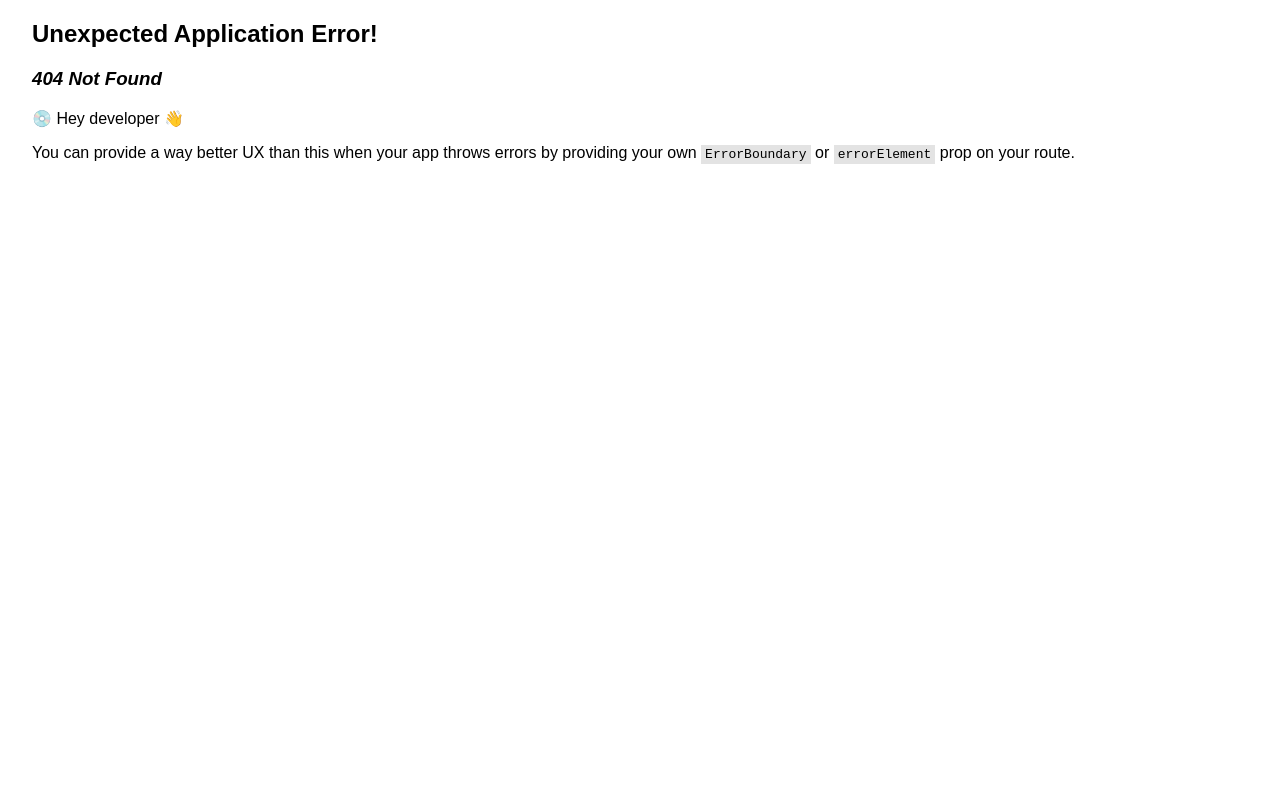
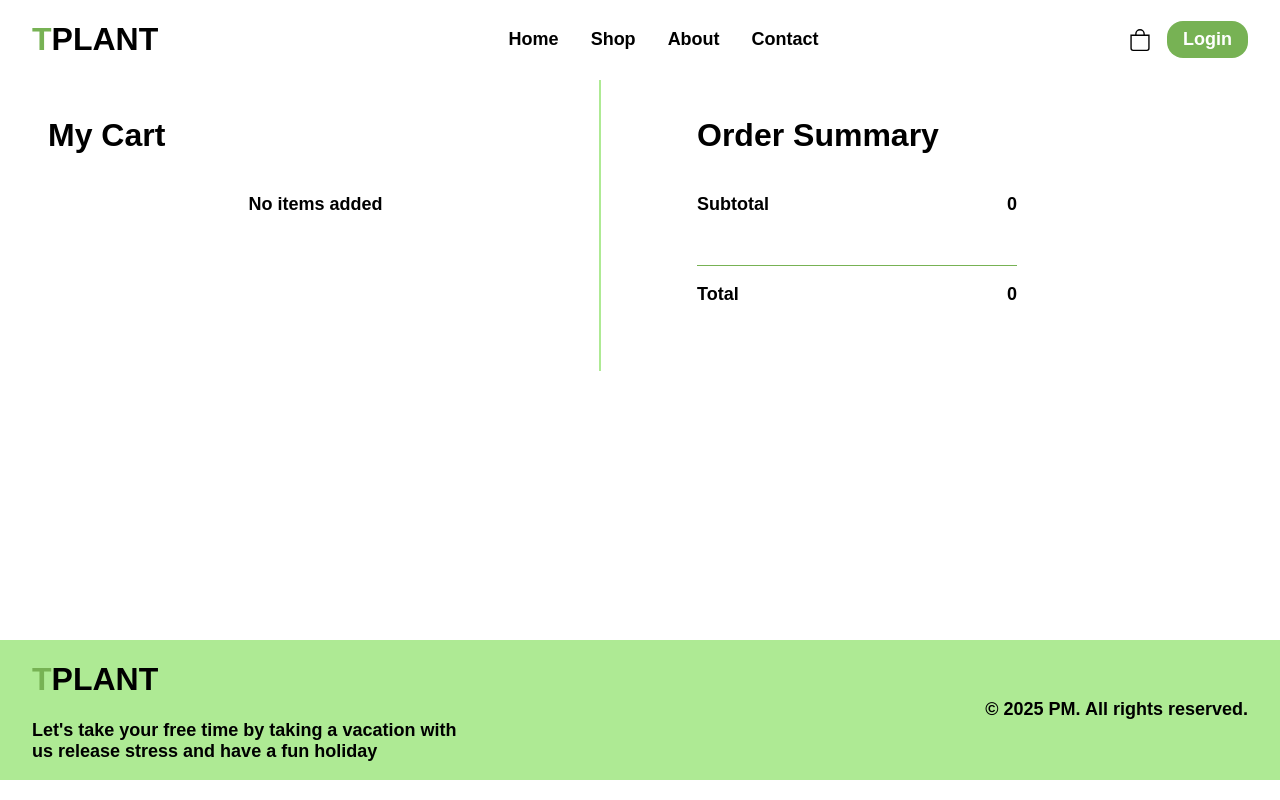
Before and after one commit to Prashant2415/pmvssh-landscaping-website, a React (Vite) app in the folder landscaping/: page /addtocart in a window 1280 px wide. Before the commit this address had no page. Built offline with nearby package versions, Linux system fonts and the light colour scheme; a web font is replaced by a local one.

Commit message:
added add to cart

```diff
--- a/landscaping/src/App.jsx
+++ b/landscaping/src/App.jsx
@@ -3,6 +3,7 @@ import './App.css'
 import Template from './components/layout/Template'
 import Shop from './components/Shop'
 import Home from './components/Home'
+import AddToCart from './components/AddToCart'
 
 
 function App() {
@@ -19,6 +20,10 @@ function App() {
           path: "/shop",
           element: <Shop/>
         }
+        ,{
+          path: "/addtocart",
+          element: <AddToCart/>
+        }
       ]
     }
   ])
--- a/landscaping/src/commonComponents/Card.jsx
+++ b/landscaping/src/commonComponents/Card.jsx
@@ -55,7 +55,7 @@ export const Card = ({ d, onCardClick }) => {
             <CardImage src={`./src/images/${plantImage}.jpg`} alt={plantName}></CardImage>
             <CardContent>
                 <CardContentHeading>{plantName}</CardContentHeading>
-                <CardContentPara>{plantPrice}</CardContentPara>
+                <CardContentPara>${plantPrice}</CardContentPara>
                 <SecondaryButton onClick={() => { onCardClick(cardData) }}>Add to cart</SecondaryButton>
             </CardContent>
         </CardComponent>
--- /dev/null
+++ b/landscaping/src/components/AddToCart.jsx
@@ -0,0 +1,64 @@
+import React from 'react'
+import { LSHeading, LSPara } from '../commonComponents/Common'
+import { useDispatch, useSelector } from 'react-redux'
+import "./component.css"
+import { decrement, increment, remove } from '../redux/addtocardSlice'
+const AddToCart = () => {
+    const dispatch = useDispatch();
+    const selector = useSelector(state => state.addtocartSlice.data);
+    console.log(selector);
+    const data = [
+        {
+            "id": 1,
+            "plantName": "A",
+            "plantImage": "imageOne",
+            "plantPrice": "20$"
+        },
+        {
+            "id": 2,
+            "plantName": "B",
+            "plantImage": "imageOne",
+            "plantPrice": "20$"
+        }
+    ]
+    const totalValue = selector?.reduce((total, item )=> total + item.plantPrice * item.quantity,0);
+    console.log(totalValue)
+  return (
+    <div className='add-to-cart-container'>
+      <div className="my-cart-container">
+      <LSHeading className='title'>My Cart</LSHeading>
+      {selector.map((d)=>(
+        <div className="my-cart">
+            <img className='mycart-image' src={`./src/images/${d.plantImage}.jpg`} alt={d.plantName} />
+            <LSPara className='mycart-para'>{d.plantName}</LSPara>
+            <div className="quantity-container">
+              <button className='quantity-button' onClick={()=> dispatch(decrement(d.id))}>-</button>
+              <span className='quantity-value'>{d.quantity}</span>
+              <button className='quantity-button' onClick={() => dispatch(increment(d.id))}>+</button>
+            </div>
+            <LSPara className='quantity-price'>${d.plantPrice * d.quantity}</LSPara>
+            <button className='remove-button' onClick={()=> dispatch(remove(d.id))}>Remove</button>
+        </div>
+      ))}
+      {selector.length === 0 && (
+        <div className="description">
+          <LSPara>No items added</LSPara>
+        </div>
+      )}
+      </div>
+      <div className="order-summary-container">
+      <LSHeading>Order Summary</LSHeading>
+      <div className="order-summary">
+        <LSPara>Subtotal</LSPara>
+        <LSPara>{selector.length === 0 ? 0 : totalValue}</LSPara>
+      </div>
+      <div className="total-smmary">
+      <LSPara>Total</LSPara>
+      <LSPara>{selector.length === 0 ? 0 : totalValue}</LSPara>
+      </div>
+      </div>
+    </div>
+  )
+}
+
+export default AddToCart
--- a/landscaping/src/components/Data.jsx
+++ b/landscaping/src/components/Data.jsx
@@ -1,50 +1,50 @@
 export const Data =[
     {
         id: 1,
-        plantName: "Abcd",
+        plantName: "A",
         plantImage: "imageOne",
-        plantPrice: "20$"
+        plantPrice: "20"
     },
     {
         id: 2,
-        plantName: "Abcd",
+        plantName: "B",
         plantImage: "imageOne",
-        plantPrice: "20$"
+        plantPrice: "20"
     },
     {
         id: 3,
-        plantName: "Abcd",
+        plantName: "C",
         plantImage: "imageOne",
-        plantPrice: "20$"
+        plantPrice: "20"
     },
     {
         id: 4,
-        plantName: "Abcd",
+        plantName: "D",
         plantImage: "imageOne",
-        plantPrice: "20$"
+        plantPrice: "20"
     },
     {
         id: 5,
-        plantName: "Abcd",
+        plantName: "E",
         plantImage: "imageOne",
-        plantPrice: "20$"
+        plantPrice: "20"
     },
     {
         id: 6,
-        plantName: "Abcd",
+        plantName: "F",
         plantImage: "imageOne",
-        plantPrice: "20$"
+        plantPrice: "20"
     },
     {
         id: 7,
-        plantName: "Abcd",
+        plantName: "G",
         plantImage: "imageOne",
-        plantPrice: "20$"
+        plantPrice: "20"
     },
     {
         id: 8,
-        plantName: "Abcd",
+        plantName: "H",
         plantImage: "imageOne",
-        plantPrice: "20$"
+        plantPrice: "20"
     },
 ]
--- a/landscaping/src/components/Shop.jsx
+++ b/landscaping/src/components/Shop.jsx
@@ -1,11 +1,79 @@
-import React from 'react'
+import React, { useState } from 'react'
 import "./component.css"
+import { Data } from './Data';
+import { Card } from '../commonComponents/Card';
+import { useDispatch, useSelector } from 'react-redux';
+import { addtocart } from '../redux/addtocardSlice';
 const Shop = () => {
+  const dataValue = Data;
+  const dispatch = useDispatch();
+  const selector = useSelector(state => state.addtocartSlice);
+
+  const [sort, setSort] = useState("asc")
+  const [search, setSearch] = useState("")
+  const [flag, setFlag] = useState(false)
+  const handleSort = (event) => {
+    const order = event.target.value;
+    setSort(order);
+  }
+
+  const handleSearch =(event)=>{
+    setFlag(true);
+    setSearch(event.target.value);
+  }
+  const filterData = dataValue.sort((a, b) => {
+    return sort === "asc" ? a.plantName.localeCompare(b.plantName) : b.plantName.localeCompare(a.plantName)
+  })
+
+  const searchData = dataValue.filter( d => d.plantName.toLowerCase().includes(search.toLowerCase()))
+
+  const handleOnCardClick =(data)=>{
+    console.log(data);
+    dispatch(addtocart(data));
+  }
+  console.log(selector)
   return (
     <div className='shop-container'>
-      <h1>Shop</h1>
-      <div className='folder'>
-        <h1>Hello</h1>
+      <div className="search-filter-container">
+        <div className="search-container">
+          <input className='search-text' type="text" placeholder='Search......' value={search} onChange={handleSearch}/>
+          {/* <button className='search-button'>
+            <svg xmlns="http://www.w3.org/2000/svg" width="16" height="16" fill="currentColor" class="bi bi-search" viewBox="0 0 16 16">
+              <path d="M11.742 10.344a6.5 6.5 0 1 0-1.397 1.398h-.001q.044.06.098.115l3.85 3.85a1 1 0 0 0 1.415-1.414l-3.85-3.85a1 1 0 0 0-.115-.1zM12 6.5a5.5 5.5 0 1 1-11 0 5.5 5.5 0 0 1 11 0" />
+            </svg>
+          </button> */}
+        </div>
+        <div className="filter-container">
+          <form>
+            <select className='select' onChange={handleSort} value={sort}>
+              <option value="asc">Sort by A-Z</option>
+              <option value="desc">Sort by Z-A</option>
+            </select>
+          </form>
+        </div>
+      </div>
+      <div className="product-container">
+        {flag ? (
+          <div className="card-container">
+          {searchData.map((d) => {
+            return (
+              <Card d={d}
+              onCardClick={handleOnCardClick}
+              />
+            )
+          })}
+        </div>
+        ) : (
+          <div className="card-container">
+          {filterData.map((d) => {
+            return (
+              <Card d={d}
+              onCardClick={handleOnCardClick}
+              />
+            )
+          })}
+        </div>
+        )}
       </div>
     </div>
   )
--- a/landscaping/src/components/component.css
+++ b/landscaping/src/components/component.css
@@ -46,9 +46,9 @@
 
 .card-container{
     display: grid;
-    grid-template-columns: repeat(auto-fit, minmax(200px, 1fr));
-    gap: 30px;
-    padding: 20px;
+    grid-template-columns: repeat(auto-fit, minmax(220px, 1fr));
+    gap: 50px;
+    padding: 1rem 2rem;
 }
 .card{
     border: 1px solid #77B254;
@@ -88,3 +88,125 @@
 .p-margin{
     margin: 1rem 0rem 0rem 0rem;
 }
+
+/* Shop Component*/
+.sho-container{
+    position: relative;
+}
+.search-filter-container{
+    display: flex;
+    gap: 2rem;
+    align-items: center;
+    margin: 0rem 0rem 0rem 2rem;
+}
+.search-container{
+
+}
+.search-text{
+    padding: 10px;
+    width: 20rem;
+    border-radius: 2rem;
+}
+.search-button{
+    position: absolute;
+    background: transparent;
+    margin: 10px 0px 0px -36px;
+    border: none;
+    cursor: pointer;
+}
+.select{
+    width: 10rem;
+    padding: 10px;
+    border-radius: 1rem;
+    background: #77B254;
+    color: #ffffff;
+    font-size: 18px;
+    font-weight: 700;
+}
+
+/*Add to cart component*/
+.add-to-cart-container{
+    display: flex;
+    gap: 5rem;
+}
+.my-cart-container{
+    width: 50%;
+    padding: 1rem;
+    /* background: red; */
+    border-right: 2px solid #AEEA94;
+}
+.order-summary-container{
+    width: 50%;
+    padding: 1rem;
+    /* background: red; */
+}
+
+.my-cart{
+    display: flex;
+    justify-content: space-between;
+    align-items: center;
+    margin-bottom: 1rem;
+    border-bottom: 1px solid #AEEA94;
+}
+.mycart-image{
+    width: 5rem;
+    height: 5rem;
+    object-fit: contain;
+}
+
+.quantity-container{
+    display: flex;
+    align-items: center;
+    gap: 1rem;
+}
+.quantity-button{
+    padding: 10px;
+    background: transparent;
+    border: 1px solid green;
+}
+.quantity-button:hover{
+    background: #77B254;
+    color: #ffffff;
+}
+.quantity-value{
+
+}
+
+.remove-button{
+    padding: 0.5rem 1rem;
+    font-size: 16px;
+    font-weight: 600;
+    border-radius: 1rem;
+    background: #77B254;
+    color: #ffffff;
+}
+.remove-button:hover{
+    background: transparent;
+    border: 1px solid #77B254;
+    color: #000000;
+}
+.description{
+    display: flex;
+    justify-content: center;
+    flex-wrap: nowrap;
+}
+.quantity-price{
+    width: 4rem;
+}
+.order-summary{
+    display: flex;
+    flex-wrap: nowrap;
+    align-items: center;
+    justify-content: space-between;
+    padding: 0rem 0rem 2rem 0rem;
+    border-bottom: 1px solid #77B254;
+    width: 20rem;
+}
+.total-smmary{
+    display: flex;
+    flex-wrap: nowrap;
+    align-items: center;
+    justify-content: space-between;
+    padding: 0rem 0rem 2rem 0rem;
+    width: 20rem;
+}
--- a/landscaping/src/components/layout/Footer.jsx
+++ b/landscaping/src/components/layout/Footer.jsx
@@ -11,21 +11,7 @@ const Footer = () => {
 
       </div>
       <div className="footer-link-container">
-        {/* <ul className='footer-ul'>
-          <li className='footer-li'>
-            <LSLink to="/ourexperience" title="Our Experience" className="underline"/>
-          </li>
-          <li className='footer-li'>
-            <LSLink to="/whychooseus" title="Why choose us" className="underline"/>
-          </li>
-          <li className='footer-li'>
-            <LSLink to="/faq" title="FAQ" className="underline"/>
-          </li>
-          <li className='footer-li'>
-            <LSLink to="/contact" title="Contact" className="underline"/>
-          </li>
-        </ul> */}
-        <LSPara className='copyright'>© 2025 PM. All rights reserved.</LSPara>
+        <LSPara>© 2025 PM. All rights reserved.</LSPara>
       </div>
     </div>
   )
--- a/landscaping/src/components/layout/Header.jsx
+++ b/landscaping/src/components/layout/Header.jsx
@@ -1,9 +1,13 @@
 import React from 'react'
-import {Link} from "react-router-dom"
+import {Link, useNavigate} from "react-router-dom"
 import "./layout.css"
 import { LSLink } from '../../commonComponents/LSLinks'
 import { PrimaryButton } from '../../commonComponents/ButtonComponent'
 const Header = () => {
+  const navigate = useNavigate();
+  const handleRedirect =()=>{
+    navigate("/addtocart")
+  }
   return (
     <div className='header-container'>
       <h1 className='logo'><span className='logo-t'>T</span>PLANT</h1>
@@ -16,7 +20,7 @@ const Header = () => {
         </ul>
       </nav>
       <div className="cart-login">
-      <svg xmlns="http://www.w3.org/2000/svg" width="22" height="22" fill="currentColor" className="bi bi-bag cart" viewBox="0 0 16 16">
+      <svg onClick={handleRedirect} xmlns="http://www.w3.org/2000/svg" width="22" height="22" fill="currentColor" className="bi bi-bag cart" viewBox="0 0 16 16">
         <path d="M8 1a2.5 2.5 0 0 1 2.5 2.5V4h-5v-.5A2.5 2.5 0 0 1 8 1m3.5 3v-.5a3.5 3.5 0 1 0-7 0V4H1v10a2 2 0 0 0 2 2h10a2 2 0 0 0 2-2V4zM2 5h12v9a1 1 0 0 1-1 1H3a1 1 0 0 1-1-1z"/>
       </svg>
       <PrimaryButton>Login</PrimaryButton>
--- a/landscaping/src/components/layout/layout.css
+++ b/landscaping/src/components/layout/layout.css
@@ -1,6 +1,7 @@
 /*Main container*/
 .main-container{
-    height: auto;
+    padding: 0rem 2rem;
+    min-height: 70vh;
 }
 
 /* Header */
@@ -9,6 +10,7 @@
     flex-wrap: nowrap;
     justify-content: space-between;
     align-items: center;
+    padding: 0rem 2rem;
 }
 .logo{
 
@@ -62,11 +64,12 @@
 
 /* Footer */
 .footer-container{
-    padding: 0rem 0rem 1rem 0rem;
+    padding: 0rem 2rem;
     display: flex;
     flex-wrap: nowrap;
     align-items: center;
     justify-content: space-between;
+    background: #AEEA94;
 }
 .footer-content{
     width: 28rem;
--- a/landscaping/src/index.css
+++ b/landscaping/src/index.css
@@ -16,7 +16,7 @@
   font-optical-sizing: auto;
   font-weight: 400;
   font-style: normal;
-  margin: 0 2rem;
+  /* margin: 0 2rem; */
 }
 
 
--- a/landscaping/src/redux/addtocardSlice.jsx
+++ b/landscaping/src/redux/addtocardSlice.jsx
@@ -9,11 +9,32 @@ const addtocartSlice = createSlice(
         reducers:{
             addtocart: (state,action)=>{
                 console.log(action.payload)
-                state.data.push(action.payload);
+                state.data.push({...action.payload,quantity: 1});
+            },
+            increment: (state,action)=>{
+                const cartValue = state.data.find(item => item.id === action.payload)
+                if(cartValue)
+                {
+                    cartValue.quantity += 1;
+                }
+            },
+            decrement: (state,action)=>{
+                const cartValue = state.data.find(item => item.id === action.payload)
+                if(cartValue && cartValue.quantity > 1)
+                {
+                    cartValue.quantity -=1;
+                }
+            },
+            remove:(state,action)=>{
+                const removeValue = state.data.find((item)=> item.id === action.payload)
+                if(removeValue)
+                {
+                    state.data.pop();
+                }
             }
         }
     }
 )
 
-export const {addtocart} = addtocartSlice.actions;
+export const {addtocart, increment, decrement, remove} = addtocartSlice.actions;
 export default addtocartSlice.reducer;
```
